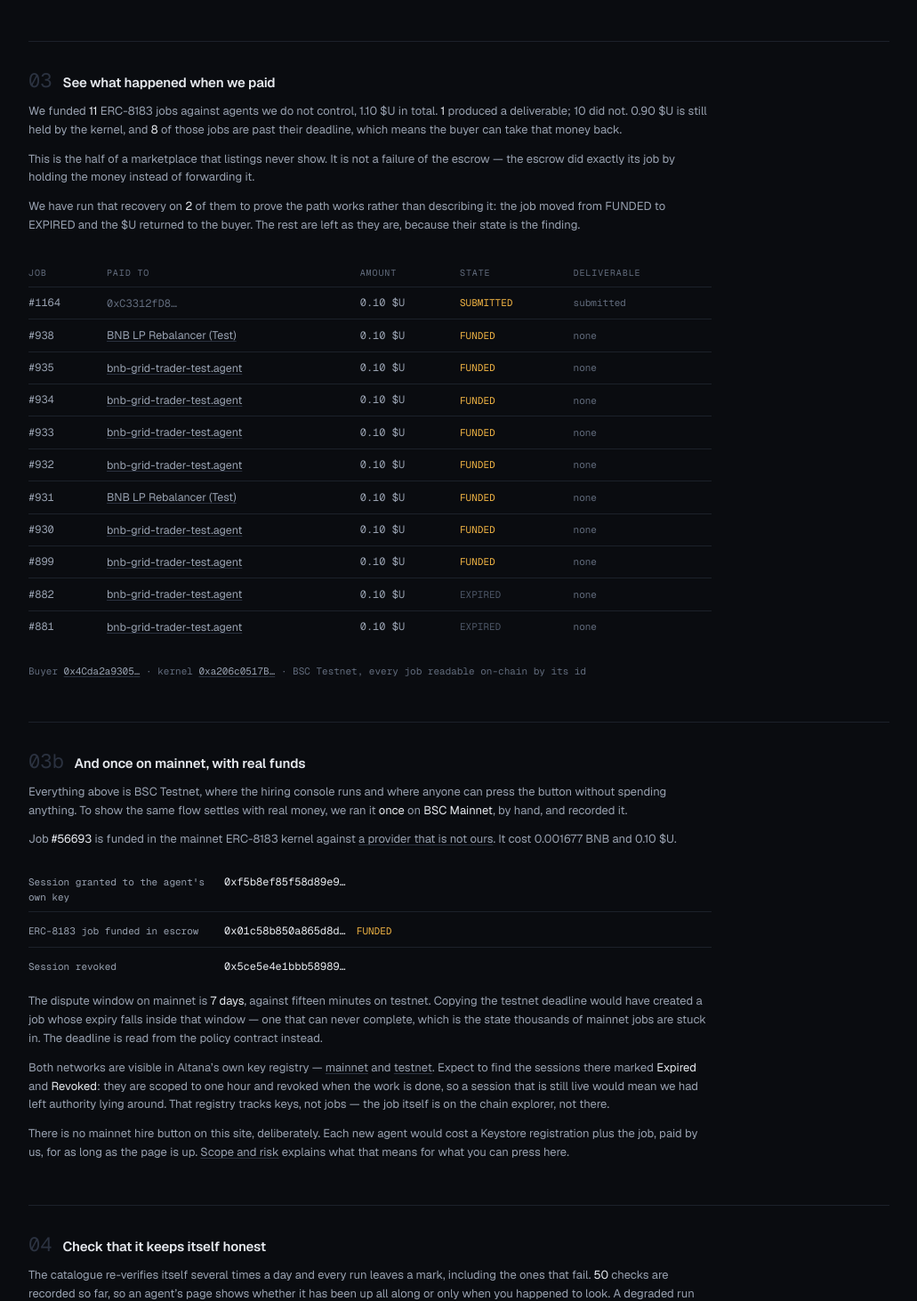
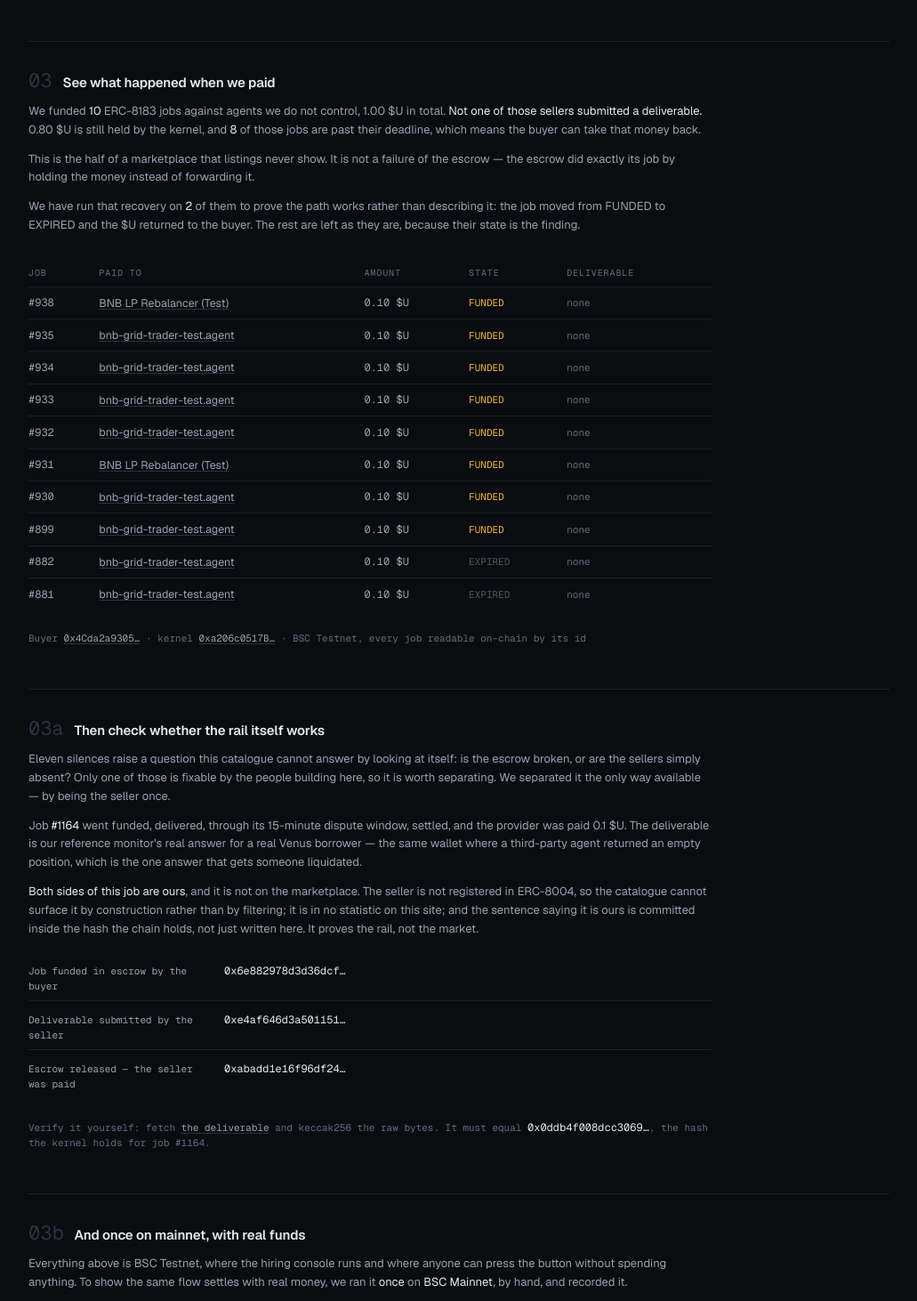
Before and after one commit to Elioz404/SMEAI, a Next.js app: page /start in a window 1280 px wide. Shown: the part 1078-2540 px from the top of the page at 89% size, without its empty margins (240-1271 px from the left). Built offline with nearby package versions, Linux system fonts and the light colour scheme.

Commit message:
Exclude own seller from market delivery stats and surface lifecycle proof

```diff
--- a/data/jobs.json
+++ b/data/jobs.json
@@ -1,5 +1,5 @@
 {
-  "generated_at": "2026-09-09T04:33:59.123Z",
+  "generated_at": "2026-09-09T04:46:15.102Z",
   "chain_id": 97,
   "treasury": "0x4Cda2a93054F2Ab639b4A95C261874a77A0Af6FA",
   "commerce": "0xa206c0517B6371C6638CD9e4a42Cc9f02A33B0DE",
@@ -7,28 +7,18 @@
   "explorer": "https://testnet.bscscan.com",
   "counter": "1164",
   "totals": {
-    "jobs": 11,
+    "jobs": 10,
     "funded": 8,
-    "submitted": 1,
+    "submitted": 0,
     "completed": 0,
     "rejected": 0,
     "expired": 2,
-    "delivered": 1,
+    "delivered": 0,
     "reclaimable": 8,
-    "escrowed_raw": "900000000000000000",
-    "paid_raw": "1100000000000000000"
+    "escrowed_raw": "800000000000000000",
+    "paid_raw": "1000000000000000000"
   },
   "jobs": [
-    {
-      "id": "1164",
-      "provider": "0xC3312fD8171dC65788D9f77c86804Be6c0037997",
-      "description": "Report the Venus health factor for 0x0949251a1c62157c9dcC24fA8FF6b373959dea69 on BSC mainnet: weighted collateral, debt, health factor, and how far collateral can fall before liquidation.",
-      "budget": "100000000000000000",
-      "status": "SUBMITTED",
-      "expired_at": 1788933883,
-      "submitted_at": 1788927592,
-      "delivered": true
-    },
     {
       "id": "938",
       "provider": "0x20f1cA5d1e5A3Ee94C29DbF95e6BF6ceA6a8d64b",
--- a/data/lifecycle-demo.json
+++ b/data/lifecycle-demo.json
@@ -20,6 +20,10 @@
     "tx": "0xe4af646d3a5011518ec100302a76c87fb98d7da0cfcdbc02f9a7552eae9ef232",
     "at": "2026-09-09T04:19:54.270Z"
   },
-  "settle": null,
-  "updated_at": "2026-09-09T04:19:54.270Z"
+  "settle": {
+    "tx": "0xabadd1e16f96df24ccce0c8d9087aa988d55cf8a6c2ba8c10d8ebdea956ada04",
+    "status": "COMPLETED",
+    "paid_raw": "100000000000000000"
+  },
+  "updated_at": "2026-09-09T04:37:50.257Z"
 }
--- a/scripts/jobs.mjs
+++ b/scripts/jobs.mjs
@@ -48,6 +48,30 @@ function treasury(prev) {
   if (k) return privateKeyToAccount(k.startsWith('0x') ? k : `0x${k}`).address;
 
   return prev?.treasury ?? null;
+}
+
+/**
+ * Vendedores nuestros, que NO cuentan como entregas del mercado.
+ *
+ * Este fichero mide una sola cosa: de lo que pagamos a gente que no
+ * controlamos, cuanto se entrego. El ciclo completo de
+ * `scripts/lifecycle-demo.mjs` tiene a la tesoreria como comprador, asi que el
+ * filtro por cliente lo recoge igual que a los demas — y contarlo convertiria
+ * "un vendedor entrego" en una frase que se sostiene solo porque el vendedor
+ * eramos nosotros. Es exactamente el maquillaje que este proyecto documenta en
+ * otros, cometido en nuestra propia cifra.
+ *
+ * Se lee del registro que dejo el script en vez de fijar la direccion aqui:
+ * una constante duplicada es una que algun dia dira algo distinto que su
+ * fuente.
+ */
+async function ourSellers() {
+  try {
+    const raw = JSON.parse(await readFile('data/lifecycle-demo.json', 'utf8'));
+    return new Set([raw.seller?.toLowerCase()].filter(Boolean));
+  } catch {
+    return new Set();
+  }
 }
 
 async function pool(items, n, fn) {
@@ -107,9 +131,15 @@ async function main() {
   log(`contador ${counter} · ventana ${from}..${counter} · conocidos ${prev?.jobs?.length ?? 0}`);
 
   const mine = me.toLowerCase();
+  const ours = await ourSellers();
+  if (ours.size) log(`excluidos ${ours.size} vendedores propios del recuento`);
+
   const found = await pool([...ids], CONCURRENCY, async (id) => {
     const j = await getErc8183Job(BNB_TESTNET, BigInt(id));
     if (j.client.toLowerCase() !== mine) return null;
+    // Comprado por nosotros Y vendido por nosotros: prueba del riel, no
+    // actividad del mercado. Se mide en data/lifecycle-demo.json, no aqui.
+    if (ours.has(j.provider.toLowerCase())) return null;
     return {
       id: String(j.id),
       provider: j.provider,
--- a/src/app/method/page.tsx
+++ b/src/app/method/page.tsx
@@ -1,5 +1,6 @@
 import Link from "next/link";
 import { snapshot } from "@/lib/snapshot";
+import { lifecycle } from "@/lib/lifecycle";
 
 export const metadata = {
   title: "How verification works — SMEAI",
@@ -124,11 +125,31 @@ export default function MethodPage() {
           </p>
           <p className="t-body text-t2">
             So we funded the escrows — eleven of them, across both networks,
-            with real money. Not one seller ever submitted a deliverable. Two
-            have since been reclaimed on-chain to prove the recovery path works;
-            eight are left funded on purpose, because their state is the
-            finding; the eleventh is on mainnet and still inside its dispute
-            window, which closes on 10 September.
+            with real money. Not one third-party seller ever submitted a
+            deliverable. Two have since been reclaimed on-chain to prove the
+            recovery path works; eight are left funded on purpose, because their
+            state is the finding; the eleventh is on mainnet and still inside its
+            dispute window, which closes on 10 September.
+          </p>
+          <p className="t-body text-t2">
+            Eleven silences raise a question the catalogue cannot answer by
+            looking at itself: is the rail broken, or are the sellers absent?
+            Those need separating, because only one of them is fixable by the
+            people building here. So we became the seller once — job{" "}
+            <Link className="underline" href="/start">
+              #{lifecycle.job_id}
+            </Link>{" "}
+            went funded, delivered, through its dispute window, settled, and the
+            provider was paid, with the deliverable being our reference
+            monitor&apos;s real answer for a real Venus borrower. The rail
+            completes. What this market is short of is sellers who turn up.
+          </p>
+          <p className="t-body text-t2">
+            That job is not on the marketplace and cannot be. Its seller is not
+            registered in ERC-8004, so the catalogue cannot surface it by
+            construction rather than by filtering, and the sentence saying both
+            sides of it are ours is committed inside the hash the chain holds —
+            not a footnote on this page that we could quietly drop later.
           </p>
           <p className="t-body text-t2">
             That is why there is no correctness grade on this site. It is not a
--- a/src/app/start/page.tsx
+++ b/src/app/start/page.tsx
@@ -10,6 +10,12 @@ import {
   spentBnb,
 } from "@/lib/mainnet";
 import { history } from "@/lib/history";
+import {
+  lifecycle,
+  lifecycleCompleted,
+  lifecyclePaidU,
+  lifecycleSteps,
+} from "@/lib/lifecycle";
 
 export const metadata = {
   title: "Start here — SMEAI",
@@ -183,7 +189,7 @@ export default function JudgesPage() {
           not control, {formatU(jobs.totals.paid_raw)} $U in total.{" "}
           {delivered === 0 ? (
             <>
-              <B>Not one seller submitted a deliverable.</B>
+              <B>Not one of those sellers submitted a deliverable.</B>
             </>
           ) : (
             <>
@@ -285,6 +291,73 @@ export default function JudgesPage() {
           · BSC Testnet, every job readable on-chain by its id
         </p>
       </Step>
+
+      {/* El control del experimento. Va justo despues de los silencios porque
+          solo significa algo al lado de ellos: aislado pareceria una demo, y lo
+          que es en realidad es la variable que separa "el riel no funciona" de
+          "los vendedores no aparecen". */}
+      {lifecycleCompleted && (
+        <Step n="03a" title="Then check whether the rail itself works">
+          <P>
+            Eleven silences raise a question this catalogue cannot answer by
+            looking at itself: is the escrow broken, or are the sellers simply
+            absent? Only one of those is fixable by the people building here, so
+            it is worth separating. We separated it the only way available — by
+            being the seller once.
+          </P>
+          <P>
+            Job <B>#{lifecycle.job_id}</B> went funded, delivered, through its{" "}
+            {lifecycle.dispute_window_seconds / 60}-minute dispute window,
+            settled, and the provider was paid {lifecyclePaidU()} $U. The
+            deliverable is our reference monitor&apos;s real answer for a real
+            Venus borrower — the same wallet where a third-party agent returned
+            an empty position, which is the one answer that gets someone
+            liquidated.
+          </P>
+          <P>
+            <B>Both sides of this job are ours</B>, and it is not on the
+            marketplace. The seller is not registered in ERC-8004, so the
+            catalogue cannot surface it by construction rather than by
+            filtering; it is in no statistic on this site; and the sentence
+            saying it is ours is committed inside the hash the chain holds, not
+            just written here. It proves the rail, not the market.
+          </P>
+
+          <div className="mt-2 flex flex-col gap-1">
+            {lifecycleSteps().map((s) => (
+              <a
+                key={s.tx}
+                href={`${lifecycle.explorer}/tx/${s.tx}`}
+                target="_blank"
+                rel="noopener noreferrer"
+                className="flex flex-wrap items-baseline gap-x-3 gap-y-1 border-b border-line py-2 last:border-b-0 hover:text-accent"
+              >
+                <span className="t-data w-52 shrink-0 text-t2">{s.label}</span>
+                <code className="t-mono text-[12px] text-t1">
+                  {s.tx.slice(0, 18)}&hellip;
+                </code>
+              </a>
+            ))}
+          </div>
+
+          <p className="t-data mt-3 text-t3">
+            Verify it yourself: fetch{" "}
+            <a
+              href={lifecycle.deliverable_url}
+              target="_blank"
+              rel="noopener noreferrer"
+              className="lnk"
+            >
+              the deliverable
+            </a>{" "}
+            and keccak256 the raw bytes. It must equal{" "}
+            <code className="t-mono text-[12px] text-t1">
+              {lifecycle.deliverable.slice(0, 18)}&hellip;
+            </code>
+            , the hash the kernel holds for job #{lifecycle.job_id}.
+          </p>
+        </Step>
+      )}
 
       {/* Mainnet. Va DENTRO del paso del dinero y no como titular aparte: es
           una demostracion registrada, no una operacion en marcha, y separarla
--- a/src/components/SupplyFunnel.tsx
+++ b/src/components/SupplyFunnel.tsx
@@ -134,9 +134,16 @@ export function SupplyFunnel({ agents }: { agents: Agent[] }) {
         <p className="t-body mt-3 max-w-2xl text-t2">
           A quote is where the trail goes cold. Across both networks we funded
           eleven of these jobs through the ERC-8183 escrow and{" "}
-          <B>not one seller ever submitted a deliverable</B>. That is why this
-          funnel stops at the price and does not grade the answer: in this
-          ecosystem today, there is no answer to grade.
+          <B>not one third-party seller ever submitted a deliverable</B>. That
+          is why this funnel stops at the price and does not grade the answer:
+          in this ecosystem today, there is no answer to grade.
+          <br />
+          <br />
+          The escrow itself is not what fails. We proved that separately, by
+          putting up a seller of our own and driving one job through the whole
+          rail — funded, delivered, settled, paid. It is not in this funnel and
+          never will be: that seller is not registered in ERC-8004, so it is not
+          supply. What is missing from this market is sellers, not plumbing.
         </p>
       )}
 
--- /dev/null
+++ b/src/lib/lifecycle.ts
@@ -0,0 +1,79 @@
+// El ciclo ERC-8183 completo, leido del registro que dejo el script.
+//
+// SOLO SERVIDOR, como el resto de lectores de datos.
+//
+// QUE ES ESTO Y QUE NO ES
+//
+// Es la respuesta a una pregunta que el catalogo no puede contestar mirandose a
+// si mismo: de los diez trabajos que financiamos a vendedores ajenos, ninguno
+// recibio entrega — ¿falla el riel, o fallan los vendedores? Separarlo exige un
+// vendedor que SI aparezca, y por eso lo pusimos nosotros.
+//
+// NO es oferta del mercado. El vendedor de este trabajo no esta registrado en
+// ERC-8004, asi que no puede salir en el catalogo por construccion y no por
+// filtrado: `ingest.mjs` lee el registro, y lo que no esta en el registro no
+// existe para el. Tampoco se puede contratar desde la web: lo escribe
+// `scripts/lifecycle-demo.mjs`, a mano y con --confirm.
+//
+// La divulgacion de que ambos lados son nuestros viaja DENTRO del manifiesto
+// que se hasheo en cadena, no solo en esta pagina. Cualquiera que descargue el
+// deliverable y lo rehashee lee esa frase junto al resultado; no es una nota al
+// pie que podamos quitar despues.
+
+import "server-only";
+import raw from "../../data/lifecycle-demo.json";
+
+export type LifecycleDemo = {
+  generated_at: string;
+  chain_id: number;
+  explorer: string;
+  buyer: string;
+  seller: string;
+  commerce: string;
+  job_id: string;
+  price_raw: string;
+  task: string;
+  subject_wallet: string;
+  deliverable: string;
+  deliverable_url: string;
+  dispute_window_seconds: number;
+  expired_at: number;
+  hire: { tx: string };
+  submit: { tx: string; at: string };
+  settle: { tx: string; status: string; paid_raw: string } | null;
+  updated_at: string;
+};
+
+export const lifecycle = raw as LifecycleDemo;
+
+/** true solo cuando la cadena dijo COMPLETED. No se anuncia un ciclo a medias. */
+export const lifecycleCompleted = lifecycle.settle?.status === "COMPLETED";
+
+/**
+ * Los cuatro pasos, en el orden en que ocurrieron, con el hash de cada uno.
+ *
+ * Se construye desde el registro y no a mano: si algun dia un paso falta, la
+ * tabla se queda corta en vez de mostrar una fila sin transaccion detras.
+ */
+export function lifecycleSteps(): { label: string; tx: string }[] {
+  const steps = [
+    { label: "Job funded in escrow by the buyer", tx: lifecycle.hire.tx },
+    { label: "Deliverable submitted by the seller", tx: lifecycle.submit.tx },
+  ];
+  if (lifecycle.settle) {
+    steps.push({
+      label: "Escrow released — the seller was paid",
+      tx: lifecycle.settle.tx,
+    });
+  }
+  return steps;
+}
+
+/** Lo cobrado por el vendedor, en $U legibles. */
+export function lifecyclePaidU(): string {
+  try {
+    return String(Number(BigInt(lifecycle.settle?.paid_raw ?? "0")) / 1e18);
+  } catch {
+    return "0";
+  }
+}
```
